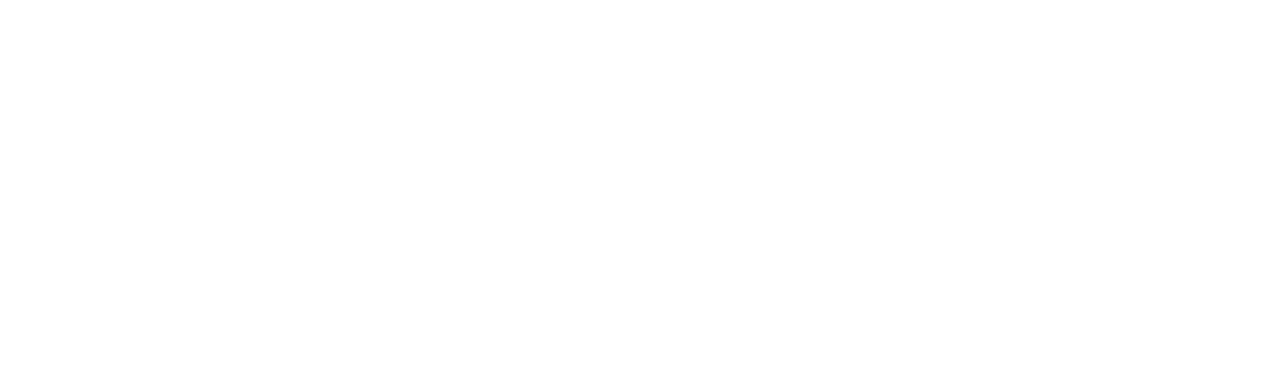
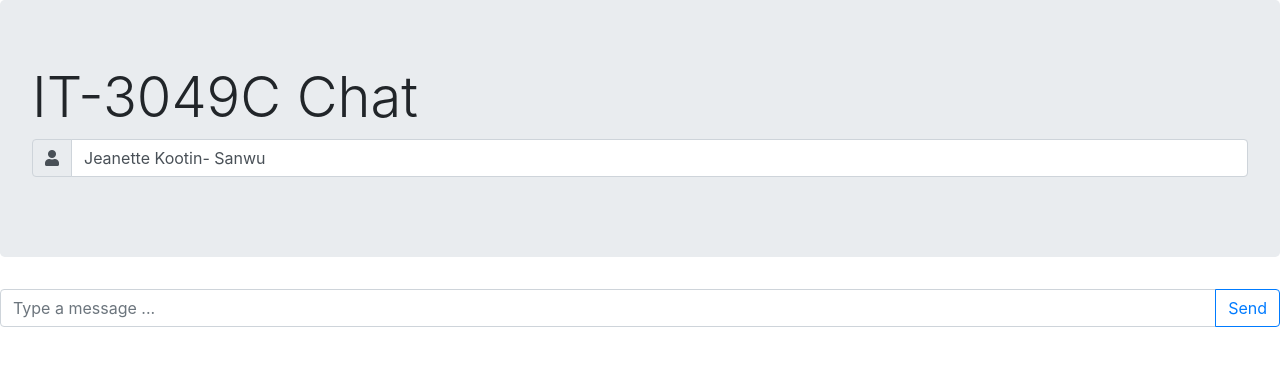
Before and after one commit to IT3049C-Students/4-chatting-application-kootinja, a website: page index.html in a window 1280 px wide. Drawn offline with Linux system fonts and the light colour scheme.

Commit message:
updated chat input

```diff
--- a/index.html
+++ b/index.html
@@ -15,15 +15,38 @@
 
     <body>
         <header>
+            <div class="jumbotron">
+                 <h1 class="display-4">IT-3049C Chat</h1>
 
-        </header>
+            <div class="input-group mb-3">
+                <div class="input-group-prepend">
+                    <span class="input-group-text">
+                        <i class="fas fa-user"></i>
+                    </span>
+                </div>
+                <input id="myName" type="text" class="form-control" placeholder="Name" value="Jeanette Kootin- Sanwu">
+            </div>
+        </div>
+    </header>
 
         <div id="chat">
 
         </div>
 
         <footer>
-
+            <div id="chatbar" class="input-group mb-3">
+            <input
+                type="text"
+                id="myMessage"
+                class="form-control"
+                placeholder="Type a message ...">
+            <div class="input-group-append">
+                <button
+                    class="btn btn-outline-primary"
+                    id="sendButton"
+                    type="button">Send</button>
+            </div>
+            </div>
         </footer>
         <!-- Our own Scripts -->
         <script src="resources/js/index.js"></script>
```
